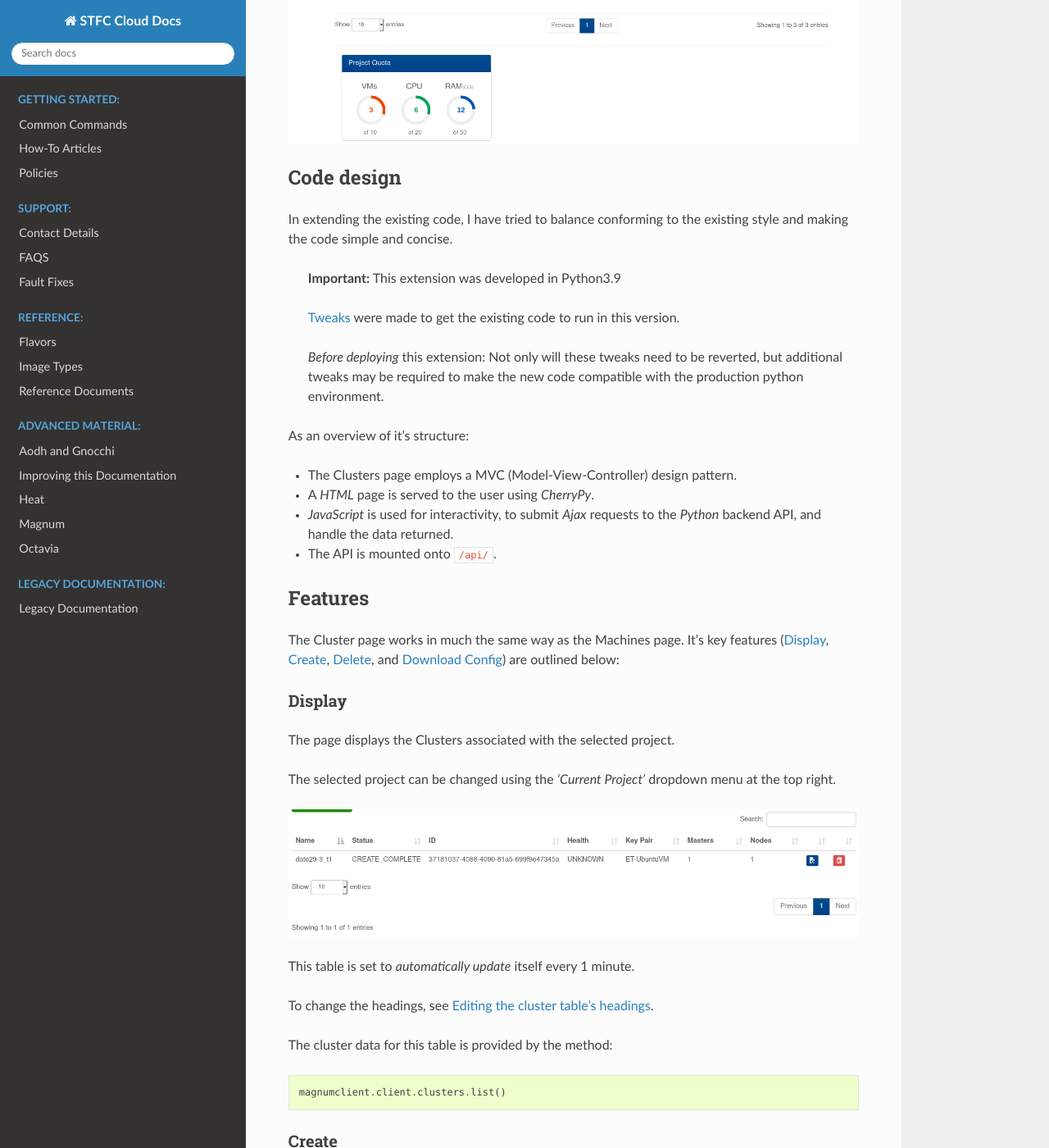
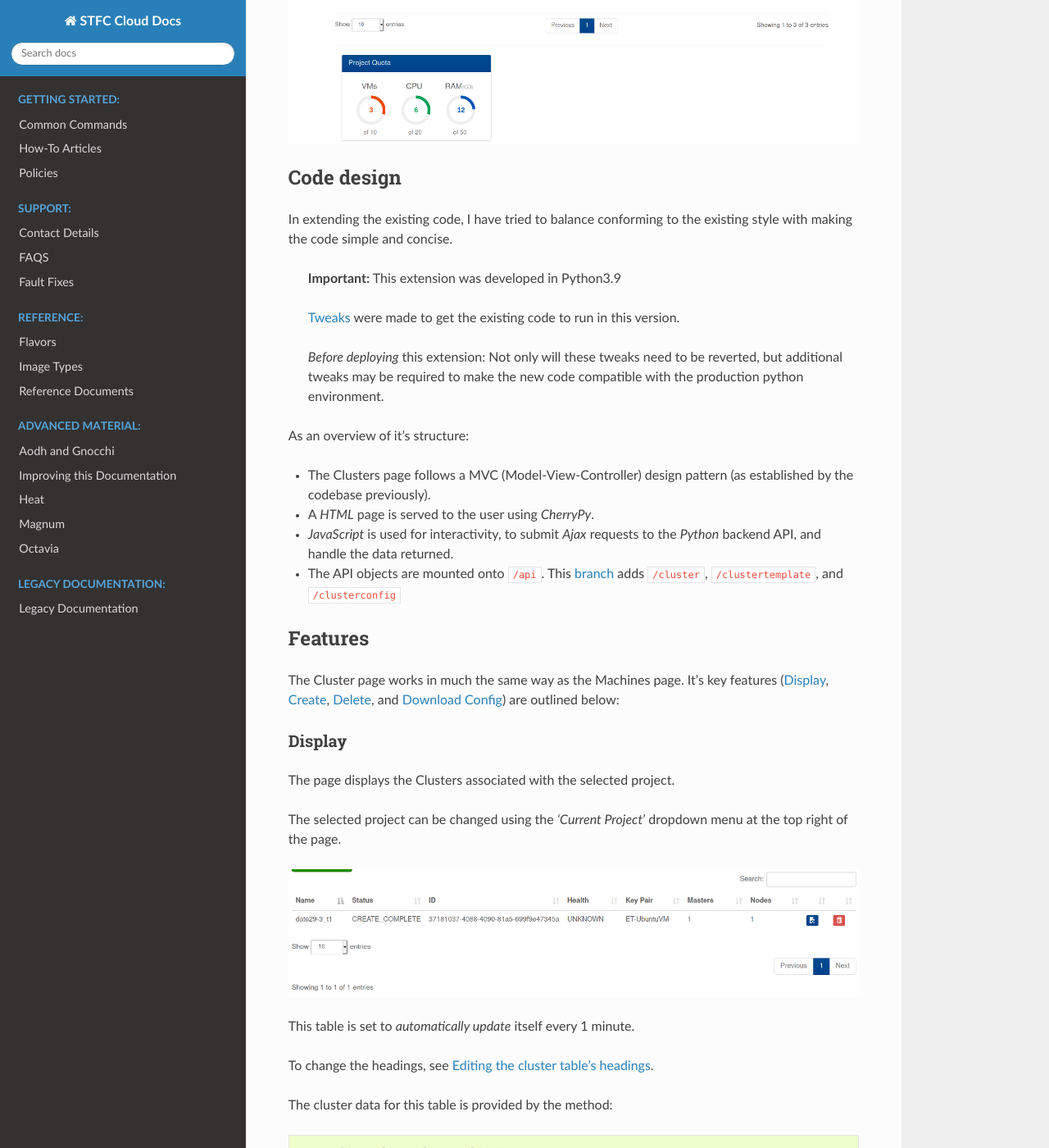
Before and after one commit to stfc/cloud-docs, a Sphinx documentation site: the page built from source/ClustersPage/clusters-page.rst, in a window 1280 px wide and 1400 px high, scrolled down 1078 px. Shown: the whole window at 82% size. Built offline with Sphinx 7.4.7 and the Read the Docs theme 2.0.0, drawn with Linux system fonts in a browser that asks for light colours; some of the changed text lies outside the part shown.

Commit message:
Edit documentation text

```diff
--- a/source/ClustersPage/clusters-page.rst
+++ b/source/ClustersPage/clusters-page.rst
@@ -31,7 +31,7 @@ Machines page *(pre-existing)*
 Code design
 ###########
 
-In extending the existing code, I have tried to balance conforming to the existing style and making the code simple and concise.
+In extending the existing code, I have tried to balance conforming to the existing style with making the code simple and concise.
 
     **Important:**  This extension was developed in Python3.9
 
@@ -41,10 +41,10 @@ In extending the existing code, I have tried to balance conforming to the existi
 
 As an overview of it's structure:
 
-* The Clusters page employs a MVC (Model-View-Controller) design pattern.
+* The Clusters page follows a MVC (Model-View-Controller) design pattern (as established by the codebase previously).
 * A *HTML* page is served to the user using *CherryPy*.
 * *JavaScript* is used for interactivity, to submit *Ajax* requests to the *Python* backend API, and handle the data returned.
-* The API is mounted onto ``/api/``.
+* The API objects are mounted onto ``/api``. This `branch`_ adds ``/cluster``, ``/clustertemplate``, and ``/clusterconfig``
 
 
 Features
@@ -55,7 +55,7 @@ Display
 ********
 The page displays the Clusters associated with the selected project.
 
-The selected project can be changed using the *'Current Project'* dropdown menu at the top right.
+The selected project can be changed using the *'Current Project'* dropdown menu at the top right of the page.
 
 .. image:: clusters-table.png
   :alt: Screenshot of the Clusters table
```
Also changed, not shown: other parts of source/ClustersPage/clusters-page.rst (+2 -2 lines).
